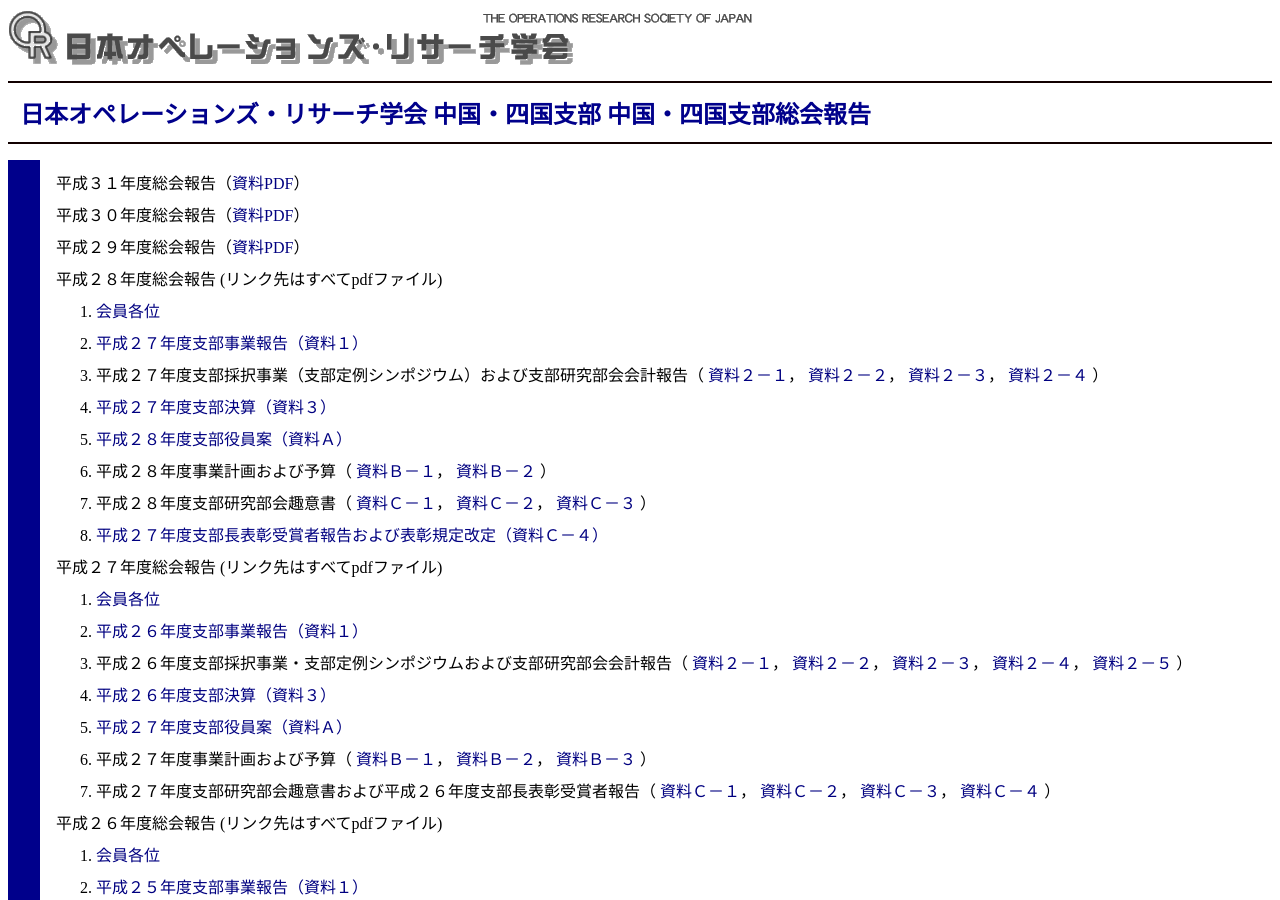
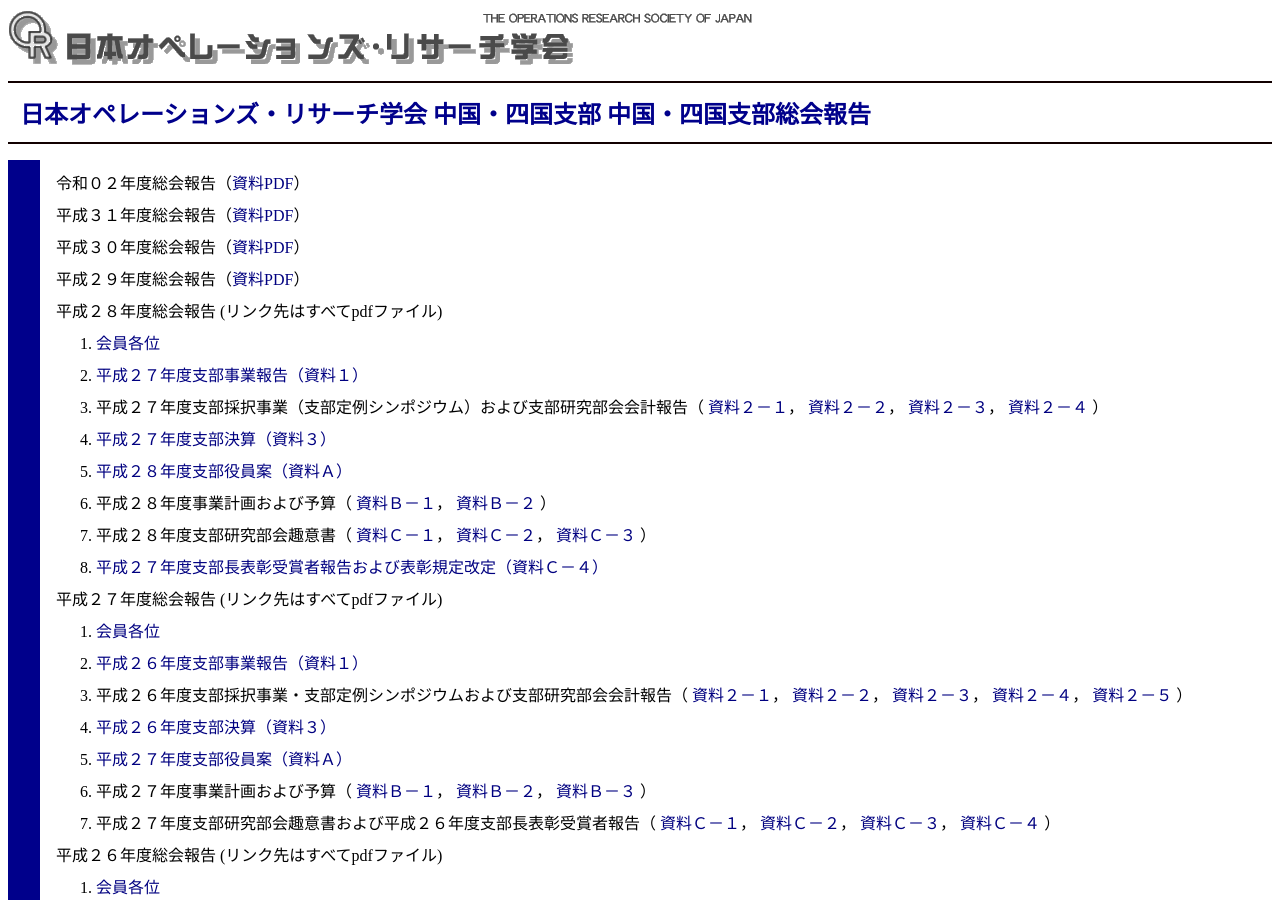
Before and after one commit to orsj-cs/orsj-cs.github.io, a Jekyll site: the page built from sokai/index.html, in a window 1280 px wide and 900 px high. Built offline with Jekyll 4.4.1, drawn with Linux system fonts in a browser that asks for light colours.

Commit message:
Update index.html

```diff
--- a/sokai/index.html
+++ b/sokai/index.html
@@ -4,6 +4,7 @@ title: 日本オペレーションズ・リサーチ学会 中国・四国支部
 ---
 
 <ul>
+<li>令和０２年度総会報告（<a href="sokai2020/m1.pdf">資料PDF</a>）
 <li>平成３１年度総会報告（<a href="sokai2019/m1.pdf">資料PDF</a>）
 <li>平成３０年度総会報告（<a href="sokai2018/m1.pdf">資料PDF</a>）
 <li>平成２９年度総会報告（<a href="sokai2017/m1.pdf">資料PDF</a>）
```
